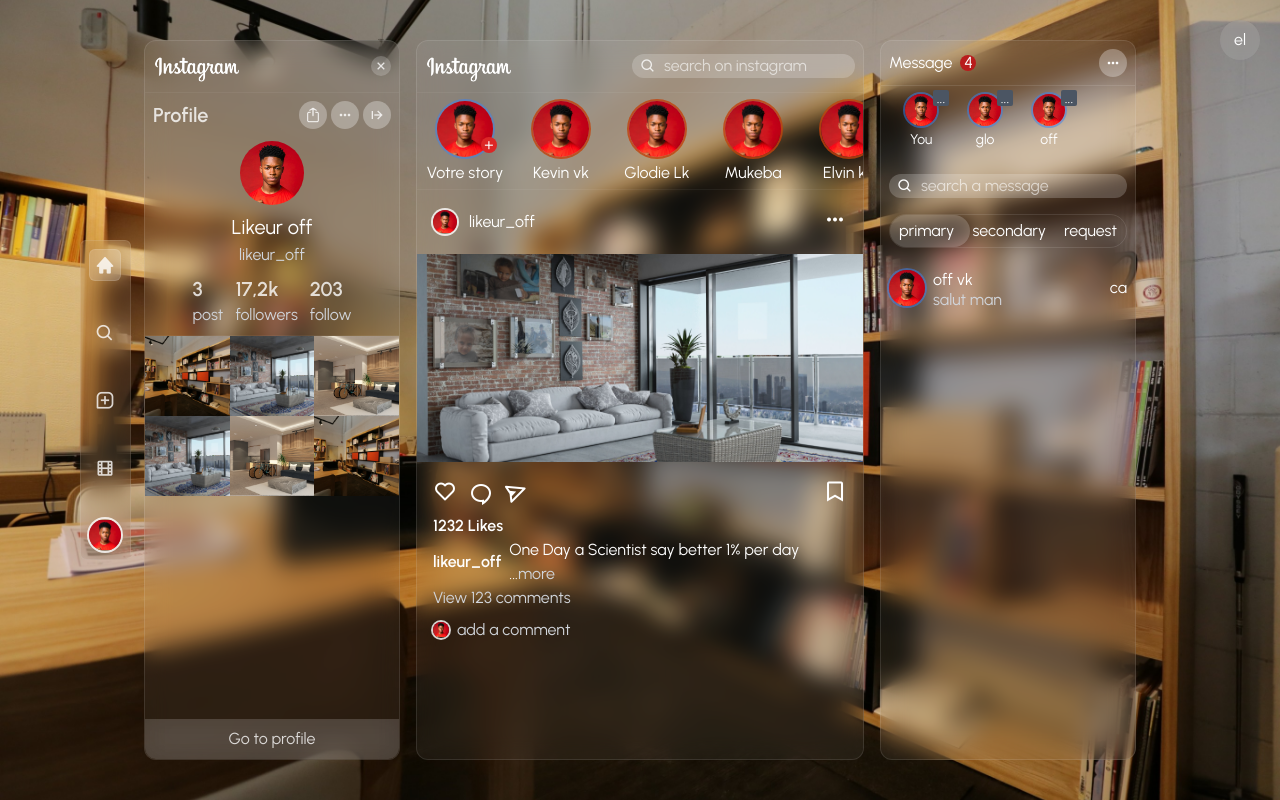
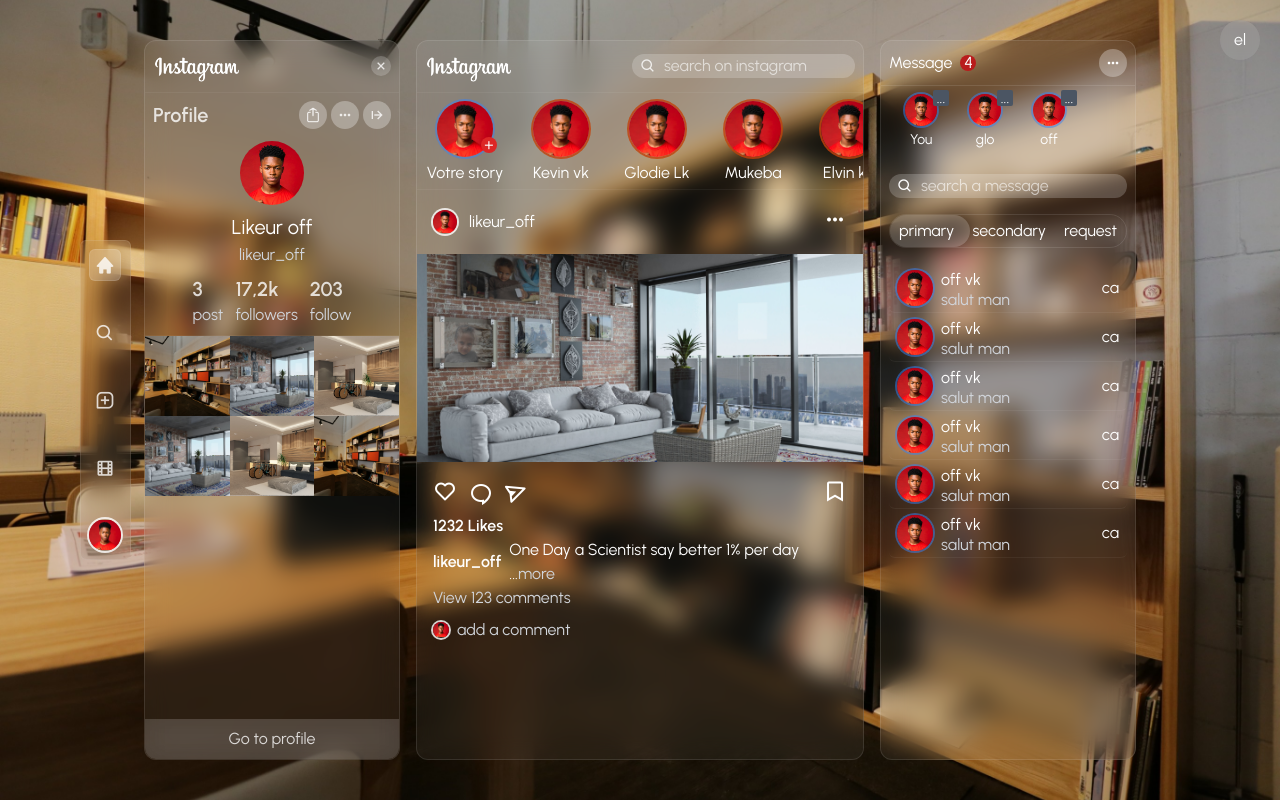
Before and after one commit to Likeur/instagram-appleVision, an Angular app: page /home in a window 1280 px wide. Built offline with nearby package versions, Linux system fonts and the light colour scheme.

Commit message:
messagelist finish

```diff
--- a/src/app/components/message-list/message-list.component.html
+++ b/src/app/components/message-list/message-list.component.html
@@ -31,10 +31,80 @@
         </div>
     </div>
     <div class="p-2">
-        <div class="flex justify-between  items-center">
+        <div (click)="openMessageview()" class="flex hover:cursor-pointer hover:bg-white/20 px-2 border-b border-white/5 hover:p-1 rounded-md duration-300 justify-between  items-center">
             <div class="flex gap-2 items-center">
                 <div class="flex shrink-0 ">
-                    <button class="h-9 w-9 shrink-0 rounded-full ring-2 relative"><img src="../../../assets/img/likepp.jpg" class="w-full rounded-full h-full object-cover" alt=""></button>
+                    <div class="h-9 w-9 shrink-0 rounded-full ring-2 relative"><img src="../../../assets/img/likepp.jpg" class="w-full rounded-full h-full object-cover" alt=""></div>
+                </div>
+                <div>
+                    <h2 class="mt-1">off vk</h2>
+                    <p class="text-gray-300 -mt-1">salut man</p>
+                </div>
+            </div>
+            <div>
+                <button>ca</button>
+            </div>
+        </div>
+        <div (click)="openMessageview()" class="flex hover:cursor-pointer hover:bg-white/20 px-2 border-b border-white/5 hover:p-1 rounded-md duration-300 justify-between  items-center">
+            <div class="flex gap-2 items-center">
+                <div class="flex shrink-0 ">
+                    <div class="h-9 w-9 shrink-0 rounded-full ring-2 relative"><img src="../../../assets/img/likepp.jpg" class="w-full rounded-full h-full object-cover" alt=""></div>
+                </div>
+                <div>
+                    <h2 class="mt-1">off vk</h2>
+                    <p class="text-gray-300 -mt-1">salut man</p>
+                </div>
+            </div>
+            <div>
+                <button>ca</button>
+            </div>
+        </div>
+        <div (click)="openMessageview()" class="flex hover:cursor-pointer hover:bg-white/20 px-2 border-b border-white/5 hover:p-1 rounded-md duration-300 justify-between  items-center">
+            <div class="flex gap-2 items-center">
+                <div class="flex shrink-0 ">
+                    <div class="h-9 w-9 shrink-0 rounded-full ring-2 relative"><img src="../../../assets/img/likepp.jpg" class="w-full rounded-full h-full object-cover" alt=""></div>
+                </div>
+                <div>
+                    <h2 class="mt-1">off vk</h2>
+                    <p class="text-gray-300 -mt-1">salut man</p>
+                </div>
+            </div>
+            <div>
+                <button>ca</button>
+            </div>
+        </div>
+        <div (click)="openMessageview()" class="flex hover:cursor-pointer hover:bg-white/20 px-2 border-b border-white/5 hover:p-1 rounded-md duration-300 justify-between  items-center">
+            <div class="flex gap-2 items-center">
+                <div class="flex shrink-0 ">
+                    <div class="h-9 w-9 shrink-0 rounded-full ring-2 relative"><img src="../../../assets/img/likepp.jpg" class="w-full rounded-full h-full object-cover" alt=""></div>
+                </div>
+                <div>
+                    <h2 class="mt-1">off vk</h2>
+                    <p class="text-gray-300 -mt-1">salut man</p>
+                </div>
+            </div>
+            <div>
+                <button>ca</button>
+            </div>
+        </div>
+        <div (click)="openMessageview()" class="flex hover:cursor-pointer hover:bg-white/20 px-2 border-b border-white/5 hover:p-1 rounded-md duration-300 justify-between  items-center">
+            <div class="flex gap-2 items-center">
+                <div class="flex shrink-0 ">
+                    <div class="h-9 w-9 shrink-0 rounded-full ring-2 relative"><img src="../../../assets/img/likepp.jpg" class="w-full rounded-full h-full object-cover" alt=""></div>
+                </div>
+                <div>
+                    <h2 class="mt-1">off vk</h2>
+                    <p class="text-gray-300 -mt-1">salut man</p>
+                </div>
+            </div>
+            <div>
+                <button>ca</button>
+            </div>
+        </div>
+        <div (click)="openMessageview()" class="flex hover:cursor-pointer hover:bg-white/20 px-2 border-b border-white/5 hover:p-1 rounded-md duration-300 justify-between  items-center">
+            <div class="flex gap-2 items-center">
+                <div class="flex shrink-0 ">
+                    <div class="h-9 w-9 shrink-0 rounded-full ring-2 relative"><img src="../../../assets/img/likepp.jpg" class="w-full rounded-full h-full object-cover" alt=""></div>
                 </div>
                 <div>
                     <h2 class="mt-1">off vk</h2>
--- a/src/app/components/message-list/message-list.component.ts
+++ b/src/app/components/message-list/message-list.component.ts
@@ -1,12 +1,28 @@
 import { Component } from '@angular/core';
+import gsap from 'gsap';
 
 @Component({
   selector: 'app-message-list',
   standalone: true,
   imports: [],
   templateUrl: './message-list.component.html',
-  styles: ``
 })
 export class MessageListComponent {
 
+  openPosttl = gsap.timeline({
+    defaults:{
+      duration:1,
+      ease:'power4.inOut'
+    }
+  })
+
+  openMessageview(){
+    this.openPosttl.to('#main_box',{
+      scale:0.5,
+    }).to('#viewpostBoxewrapper',{
+      display:'grid'
+    }, "<").to('#viewpostBoxe',{
+      scale:1
+    }, "<")
+  }
 }
```
